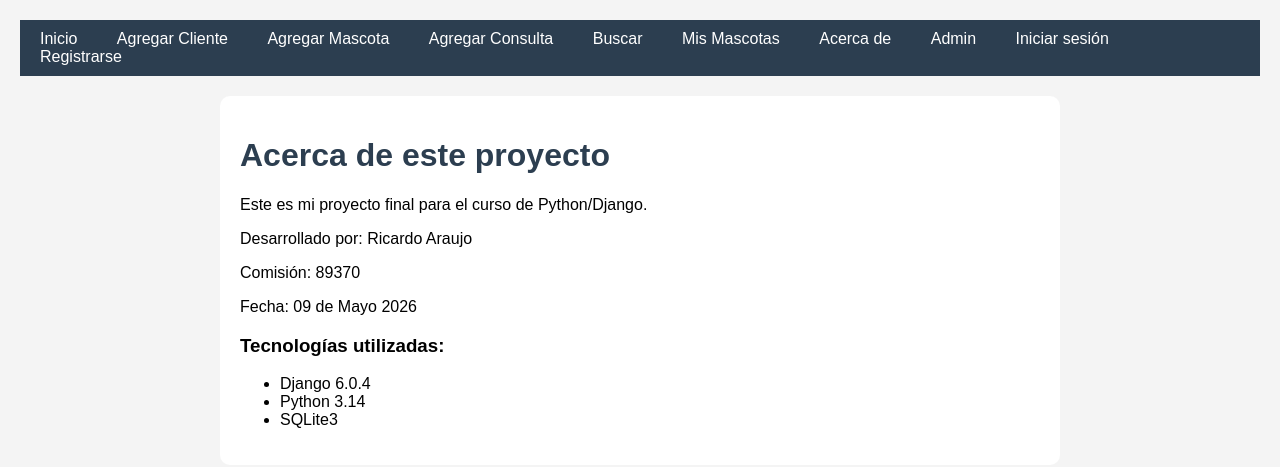
After one commit to rikaraujo18-bit/TuPrimeraPaginaAraujo, a Django app: page /about/ in a window 1280 px wide. The commit adds this page. Shown: the top 467 px of the page. Run offline with Django 5.2, Linux system fonts and the light colour scheme.

Commit message:
Entrega final TP4: CRUD completo, CBV, LoginRequiredMixin, imágenes, perfil, about, corrección edición, actualización .gitignore y README pendiente

```diff
--- a/TuPrimeraPaginaAraujo/urls.py
+++ b/TuPrimeraPaginaAraujo/urls.py
@@ -1,5 +1,7 @@
 from django.contrib import admin
 from django.urls import path, include
+from django.conf import settings
+from django.conf.urls.static import static
 from veterinaria import views
 
 urlpatterns = [
@@ -11,9 +13,18 @@ urlpatterns = [
     path('buscar/', views.buscar_mascota, name='buscar'),
     path('accounts/', include('accounts.urls')),
 
-    # NUEVAS RUTAS:
-    path('mascotas/', views.listado_mascotas, name='listado_mascotas'),
-    path('mascotas/<int:mascota_id>/', views.detalle_mascota, name='detalle_mascota'),
+    # CBV - Listado y detalle de mascotas
+    path('mascotas/', views.ListadoMascotasView.as_view(), name='listado_mascotas'),
+    path('mascotas/<int:pk>/', views.DetalleMascotaView.as_view(), name='detalle_mascota'),
+
+    # FBV - Editar y eliminar (operaciones con formularios POST)
     path('mascotas/editar/<int:mascota_id>/', views.editar_mascota, name='editar_mascota'),
     path('mascotas/eliminar/<int:mascota_id>/', views.eliminar_mascota, name='eliminar_mascota'),
+
+    # About
+    path('about/', views.about, name='about'),
 ]
+
+# Configuración para servir archivos media en desarrollo
+if settings.DEBUG:
+    urlpatterns += static(settings.MEDIA_URL, document_root=settings.MEDIA_ROOT)
--- a/veterinaria/forms.py
+++ b/veterinaria/forms.py
@@ -9,7 +9,7 @@ class ClienteForm(forms.ModelForm):
 class MascotaForm(forms.ModelForm):
     class Meta:
         model = Mascota
-        fields = ['nombre', 'especie', 'edad', 'dueno']
+        fields =  ['nombre', 'especie', 'edad', 'dueno', 'numero_chip', 'imagen']
 
 class ConsultaForm(forms.ModelForm):
     class Meta:
--- /dev/null
+++ b/veterinaria/templates/veterinaria/about.html
@@ -0,0 +1,17 @@
+{% extends "veterinaria/base.html" %}
+
+{% block title %}Acerca de{% endblock %}
+
+{% block content %}
+<h1>Acerca de este proyecto</h1>
+<p>Este es mi proyecto final para el curso de Python/Django.</p>
+<p>Desarrollado por: Ricardo Araujo</p>
+<p>Comisión: 89370</p>
+<p>Fecha: 09 de Mayo 2026</p>
+<h3>Tecnologías utilizadas:</h3>
+<ul>
+    <li>Django 6.0.4</li>
+    <li>Python 3.14</li>
+    <li>SQLite3</li>
+</ul>
+{% endblock %}
--- a/veterinaria/templates/veterinaria/agregar_mascota.html
+++ b/veterinaria/templates/veterinaria/agregar_mascota.html
@@ -5,7 +5,7 @@
 {% block content %}
 <h1>Agregar Nueva Mascota</h1>
 
-<form method="POST">
+<form method="POST" enctype="multipart/form-data">
     {% csrf_token %}
     {{ form.as_p }}
     <button type="submit">Guardar Mascota</button>
--- a/veterinaria/templates/veterinaria/base.html
+++ b/veterinaria/templates/veterinaria/base.html
@@ -45,6 +45,7 @@
     <a href="{% url 'agregar_consulta' %}">Agregar Consulta</a>
     <a href="{% url 'buscar' %}">Buscar</a>
     <a href="{% url 'listado_mascotas' %}">Mis Mascotas</a>
+    <a href="{% url 'about' %}">Acerca de</a>
     <a href="/admin">Admin</a>
 
     {% if user.is_authenticated %}
--- a/veterinaria/templates/veterinaria/detalle_mascota.html
+++ b/veterinaria/templates/veterinaria/detalle_mascota.html
@@ -14,6 +14,8 @@
 {% if mascota.imagen %}
     <p><strong>Foto:</strong></p>
     <img src="{{ mascota.imagen.url }}" alt="{{ mascota.nombre }}" style="max-width: 300px;">
+{% else %}
+    <p>Esta mascota no tiene foto aún.</p>
 {% endif %}
 
 <p>
--- a/veterinaria/views.py
+++ b/veterinaria/views.py
@@ -1,6 +1,10 @@
 from django.shortcuts import render, redirect, get_object_or_404
+from django.views.generic import ListView, DetailView
+from django.contrib.auth.mixins import LoginRequiredMixin
 from .models import Cliente, Mascota, Consulta
 from .forms import ClienteForm, MascotaForm, ConsultaForm, BuscarMascotaForm
+
+# ====================== VISTAS BASADAS EN FUNCIONES (FBV) ======================
 
 def inicio(request):
     return render(request, 'veterinaria/inicio.html')
@@ -17,7 +21,7 @@ def agregar_cliente(request):
 
 def agregar_mascota(request):
     if request.method == 'POST':
-        form = MascotaForm(request.POST)
+        form = MascotaForm(request.POST, request.FILES)
         if form.is_valid():
             form.save()
             return redirect('inicio')
@@ -48,16 +52,6 @@ def buscar_mascota(request):
         'resultados': resultados
     })
 
-# NUEVAS FUNCIONES PARA EL TP4:
-
-def listado_mascotas(request):
-    mascotas = Mascota.objects.all()
-    return render(request, 'veterinaria/listado_mascotas.html', {'mascotas': mascotas})
-
-def detalle_mascota(request, mascota_id):
-    mascota = get_object_or_404(Mascota, id=mascota_id)
-    return render(request, 'veterinaria/detalle_mascota.html', {'mascota': mascota})
-
 def editar_mascota(request, mascota_id):
     mascota = get_object_or_404(Mascota, id=mascota_id)
 
@@ -65,7 +59,8 @@ def editar_mascota(request, mascota_id):
         form = MascotaForm(request.POST, request.FILES, instance=mascota)
         if form.is_valid():
             form.save()
-            return redirect('detalle_mascota', mascota_id=mascota.id)
+            # CORREGIDO: cambio 'mascota_id' por 'pk' porque la CBV espera pk
+            return redirect('detalle_mascota', pk=mascota.id)
     else:
         form = MascotaForm(instance=mascota)
 
@@ -77,3 +72,18 @@ def eliminar_mascota(request, mascota_id):
         mascota.delete()
         return redirect('listado_mascotas')
     return render(request, 'veterinaria/eliminar_mascota.html', {'mascota': mascota})
+
+def about(request):
+    return render(request, 'veterinaria/about.html')
+
+# ====================== VISTAS BASADAS EN CLASES (CBV) ======================
+
+class ListadoMascotasView(LoginRequiredMixin, ListView):
+    model = Mascota
+    template_name = 'veterinaria/listado_mascotas.html'
+    context_object_name = 'mascotas'
+
+class DetalleMascotaView(LoginRequiredMixin, DetailView):
+    model = Mascota
+    template_name = 'veterinaria/detalle_mascota.html'
+    context_object_name = 'mascota'
```
Also changed, not shown: TuPrimeraPaginaAraujo/settings.py (+9 -0 lines), accounts/templates/accounts/profile.html (+15 -1 lines), 1 other file.
